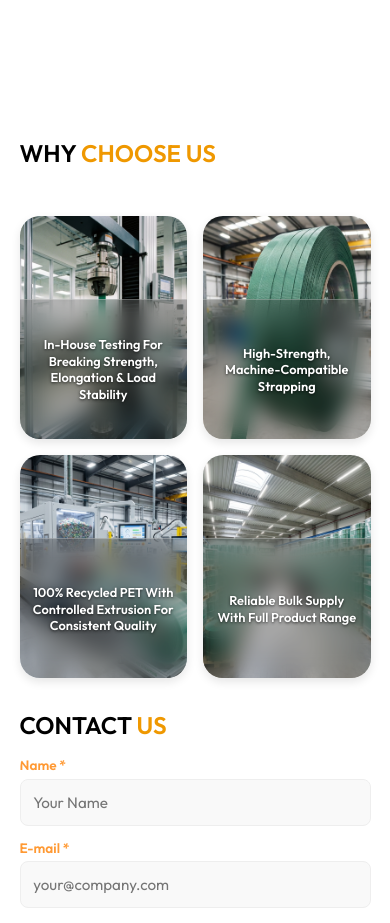
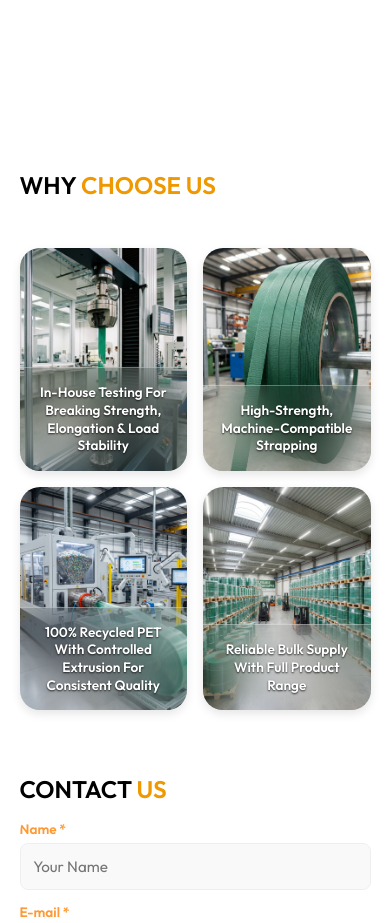
Before and after one commit to trivonotech/KARAM-PET---STRAP-INDUSTRIES, a Next.js app: page / in a window 390 px wide. Shown: the part 3360-4283 px from the top of the page. Built offline with nearby package versions, Linux system fonts and the light colour scheme; no server answers; the database is empty.

Commit message:
style: Refine WhyChooseUs text overlay blur, background, and responsive sizing, and adjust section padding.

```diff
--- a/src/components/WhyChooseUs.module.css
+++ b/src/components/WhyChooseUs.module.css
@@ -58,16 +58,14 @@
     bottom: 0;
     left: 0;
     width: 100%;
-    /* Fixed height for consistency */
     height: 140px;
     padding: 1.5rem;
 
-    /* Blur effect with transparency */
-    background-color: rgba(50, 50, 50, 0.25);
-    backdrop-filter: blur(10px);
-    -webkit-backdrop-filter: blur(10px);
-    border-top: 1px solid rgba(255, 255, 255, 0.25);
-    text-shadow: 0 1px 3px rgba(0, 0, 0, 0.7);
+    background: rgba(255, 255, 255, 0.02);
+    backdrop-filter: blur(20px);
+    -webkit-backdrop-filter: blur(20px);
+    border-top: 1px solid rgba(255, 255, 255, 0.3);
+    text-shadow: 0 1px 2px rgba(0, 0, 0, 0.8);
 
     color: #fff;
     font-weight: 600;
@@ -78,7 +76,9 @@
     display: flex;
     align-items: center;
     justify-content: center;
+    z-index: 10;
 }
+
 
 @media (max-width: 900px) {
     .featureGrid {
@@ -103,13 +103,19 @@
     }
 
     .textOverlay {
-        padding: 0.75rem;
-        font-size: 0.8rem;
-        min-height: 70px;
+        padding: 1rem;
+        font-size: 0.85rem;
+        height: auto;
+        /* Allow height to adjust */
+        min-height: 80px;
+        /* Minimum tappable area */
         line-height: 1.3;
+        backdrop-filter: blur(20px);
+        /* Ensure it applies here too if needed, though inherited */
+        -webkit-backdrop-filter: blur(20px);
     }
 
     .wcuSection {
-        padding: 1rem 0;
+        padding: 3rem 0;
     }
 }
```
